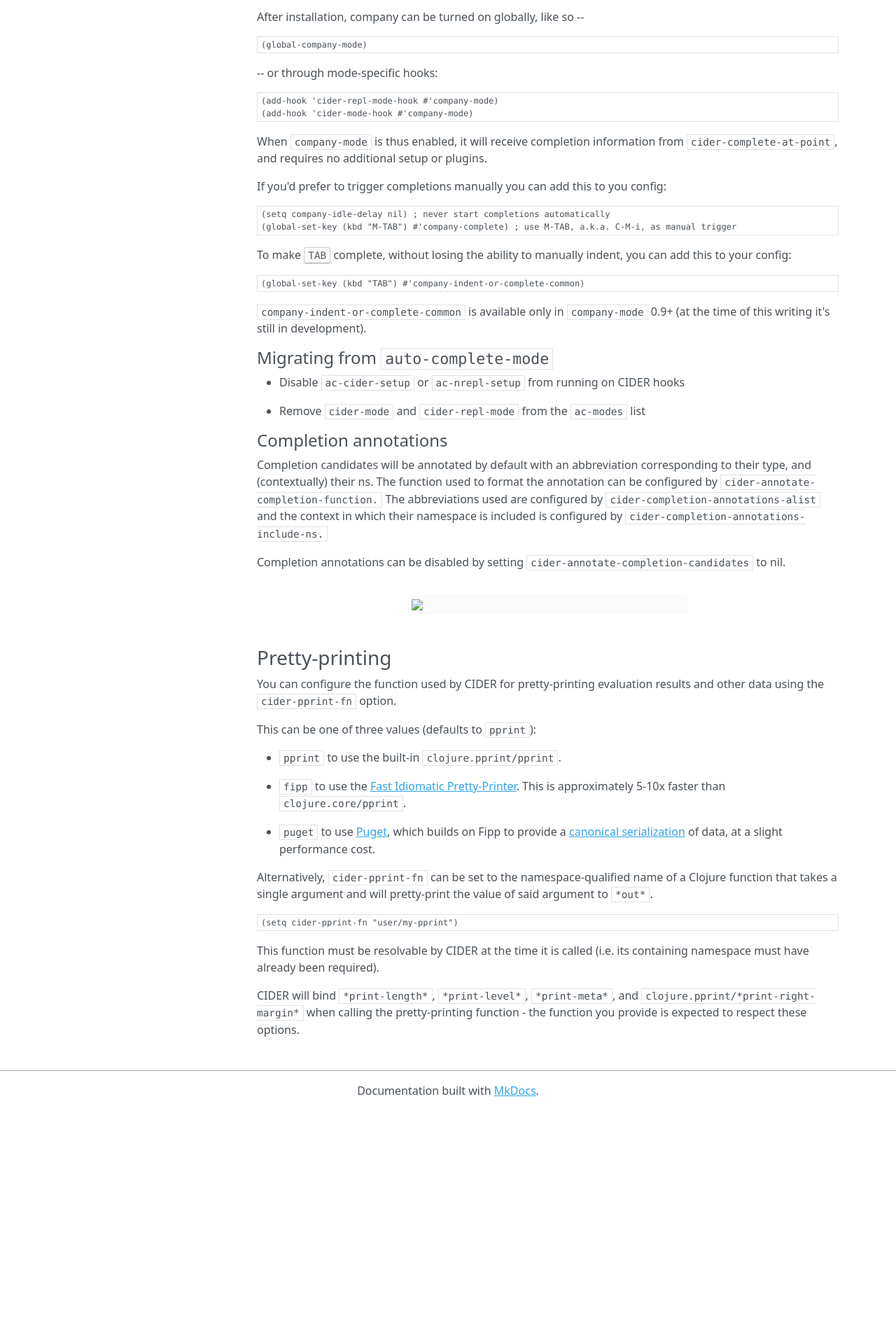
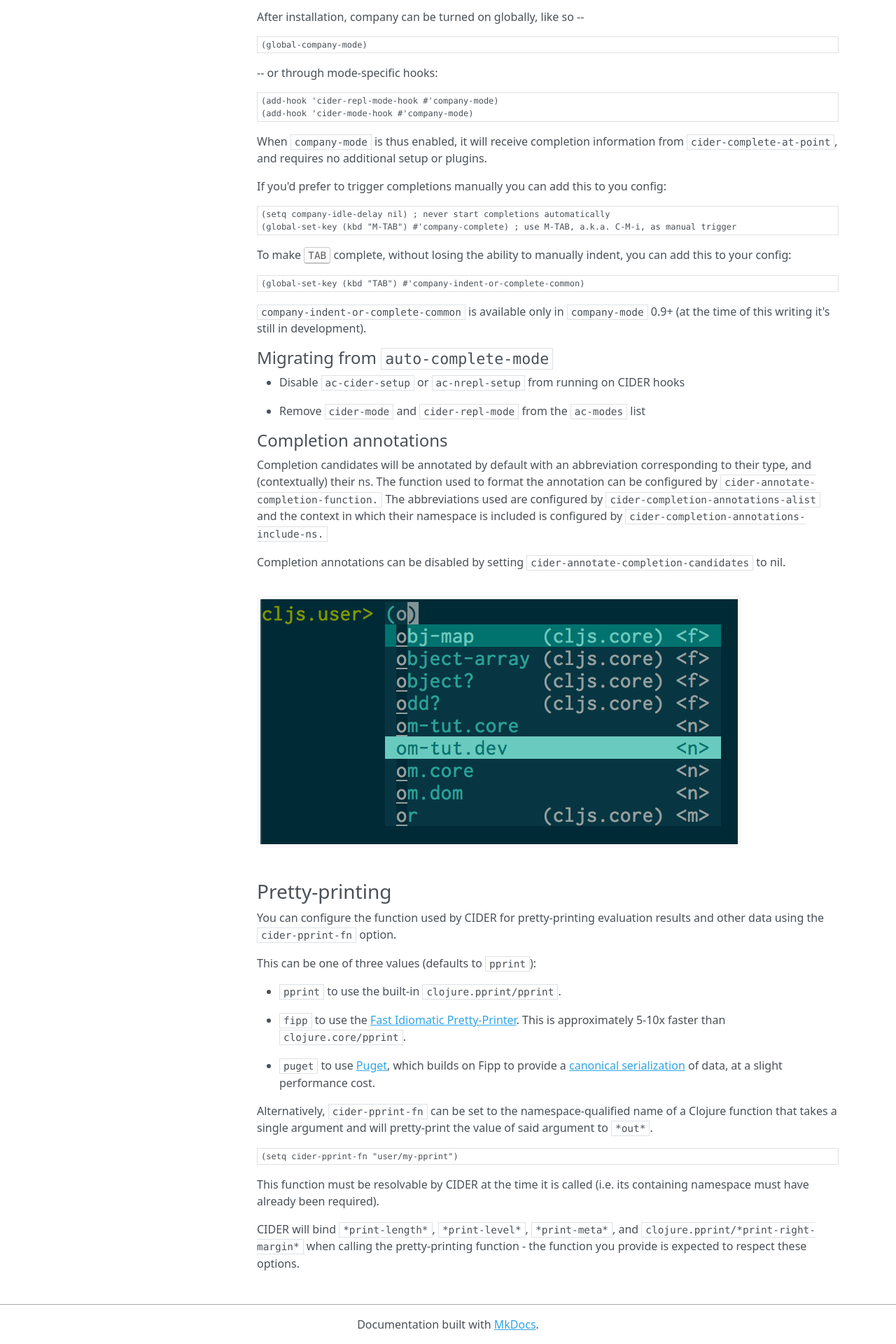
Before and after one commit to clojure-emacs/cider, an MkDocs documentation site: the page built from doc/configuration.md, in a window 1280 px wide. Shown: the part 3678-5598 px from the top of the page at 70% size. Built offline with MkDocs 1.6.1, drawn with Linux system fonts in a browser that asks for light colours; nearby versions of some CDN libraries; old or Windows-style settings are respelled for this version of MkDocs; before the commit the page ends 5264 px from its top, so only the background shows below that.

Commit message:
Try to fix the displaying of the completion annotations screenshot

```diff
--- a/doc/configuration.md
+++ b/doc/configuration.md
@@ -270,9 +270,7 @@ and the context in which their namespace is included is configured by
 Completion annotations can be disabled by setting
 `cider-annotate-completion-candidates` to nil.
 
-<p align="center">
-  <img src="images/completion-annotations.png" width="400" />
-</p>
+![Completion Annotations](images/completion-annotations.png)
 
 ### Pretty-printing
 
```
